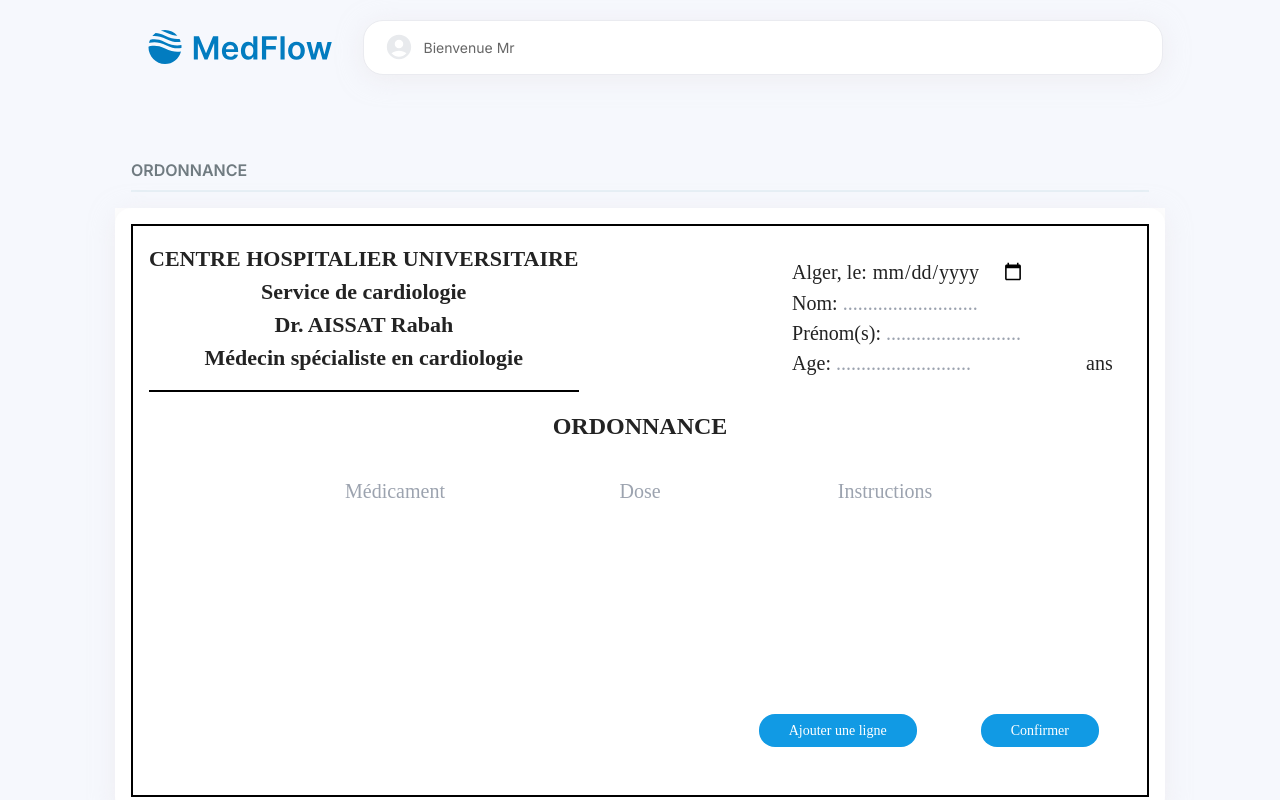
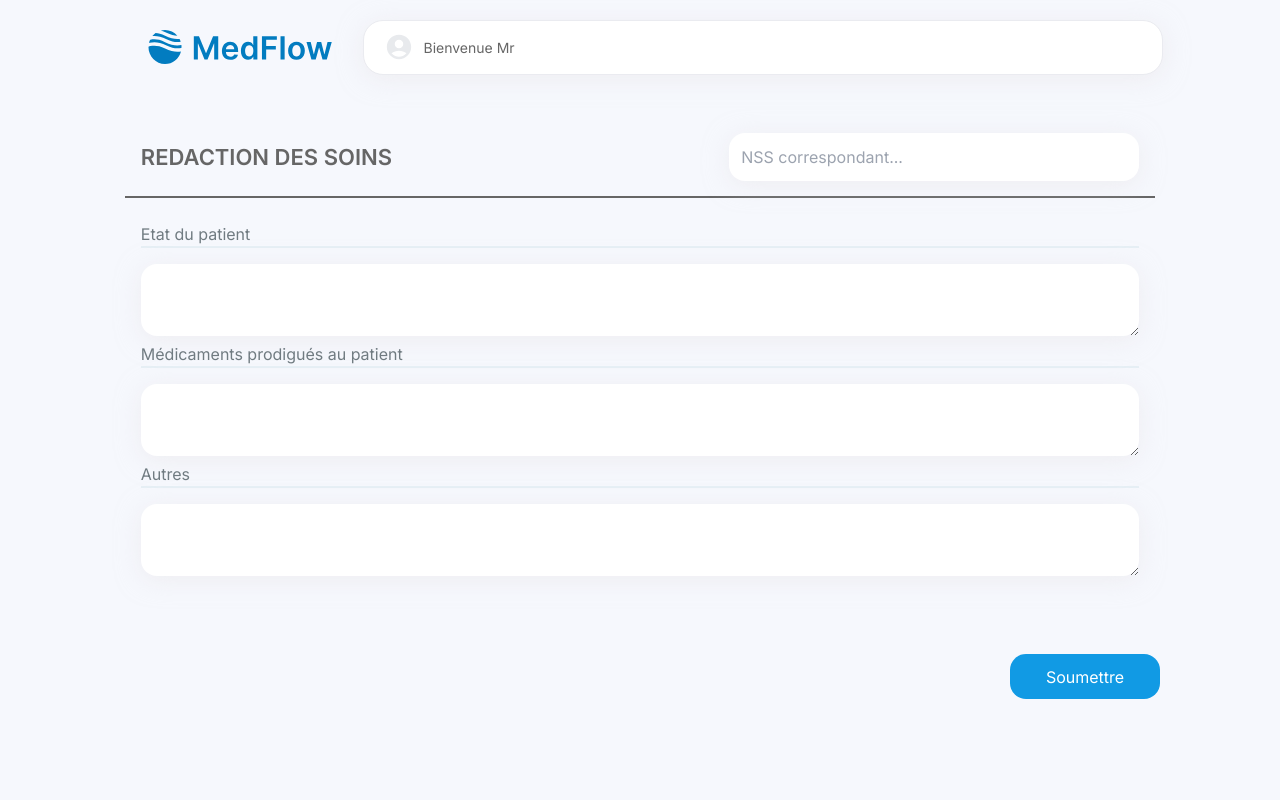
Before and after one commit to akaFatma/MedFlow, an Angular app in the folder frontend/: page /soin in a window 1280 px wide. Before the commit this address led to /consult. Shown: the top 800 px of the page. Built offline with nearby package versions, Linux system fonts and the light colour scheme.

Commit message:
infermier soin + consultations linked

```diff
--- a/frontend/src/app/app.routes.ts
+++ b/frontend/src/app/app.routes.ts
@@ -17,6 +17,7 @@ export const routes: Routes = [
       { path: 'login', component: LoginPageComponent },
       {path : 'test' , component : ConsulterDPIPovPatientComponent},
       {path : 'consult' , component : NouvelleConsultationComponent},
+      {path : 'soin' , component : InfermierLandingPageComponent},
   //  { path: 'unauthorized', component: UnauthorizedPageComponent },
   //   {
   //    path: 'medecin-landing',
@@ -30,6 +31,6 @@ export const routes: Routes = [
   //    canActivate: [RoleGuard],
   //    data: { roles: ['Médecin', 'Patient'] }
   //  },
-{ path: '**', redirectTo: 'consult', pathMatch: 'full' }
+{ path: '**', redirectTo: 'soin', pathMatch: 'full' }
   //{path : 'test' , component : InfermierLandingPageComponent}
  ];
--- a/frontend/src/app/components/ordonnance/ordonnance.component.html
+++ b/frontend/src/app/components/ordonnance/ordonnance.component.html
@@ -25,6 +25,10 @@
           Age:
           <input type="number" formControlName="age" placeholder="..........................." /> ans
         </p>
+        <p>
+          nss:
+          <input type="number" formControlName="nss" placeholder="..........................." />
+        </p>
       </div>
     </div>
     <div class="contenu">
--- /dev/null
+++ b/frontend/src/app/models/soins.models.ts
@@ -0,0 +1,6 @@
+ export interface Soins {
+    nss: string;
+    etatPatient: string;
+    medicaments: string;
+    autres?: string;
+  }
--- a/frontend/src/app/pages/infermier-landing-page/infermier-landing-page.component.html
+++ b/frontend/src/app/pages/infermier-landing-page/infermier-landing-page.component.html
@@ -1,19 +1,33 @@
-<div class="container">
-  <div class="header">
-    <img src="../../../assets/Logo.svg" alt="">
-    <app-bienvenu-component [userName]="userName"></app-bienvenu-component>
-  </div>
-  <div class="searchBar">
-    <h2>REDIGER SOINS</h2>
-    <app-search-bar
-    (search)="onSearch($event)"
-    ></app-search-bar>
-  </div>
+<form [formGroup]="patientCareForm" (ngSubmit)="onSubmit()">
+    <div class="container">
+        <div class="header">
+            <img src="../../../assets/Logo.svg" alt="Logo">
+            <app-bienvenu-component></app-bienvenu-component>
+        </div>
 
-    <app-infermier-table (openSoins)="openPopup($event)" [searchResults]="results"></app-infermier-table>
-    <div *ngIf="showPopup" class="popup-overlay">
-      <div class="popup">
-        <app-rediger-soins (closePopup)="closePopup()"></app-rediger-soins>
-      </div>
+        <div class="nss">
+            <h2>REDACTION DES SOINS</h2>
+            <input type="text" formControlName="nss" placeholder="NSS correspondant...">
+        </div>
+
+        <div class="soins">
+            <div class="Etat">
+                <h2>Etat du patient</h2>
+                <textarea formControlName="etatPatient"></textarea>
+            </div>
+
+            <div class="Medicaments">
+                <h2>Médicaments prodigués au patient</h2>
+                <textarea formControlName="medicaments"></textarea>
+            </div>
+
+            <div class="autres">
+                <h2>Autres</h2>
+                <textarea formControlName="autres"></textarea>
+            </div>
+        </div>
+        <div class="but">
+            <button type="submit" [disabled]="!patientCareForm.valid">Soumettre</button>
+        </div>
     </div>
-  </div>
+</form>
--- a/frontend/src/app/pages/infermier-landing-page/infermier-landing-page.component.scss
+++ b/frontend/src/app/pages/infermier-landing-page/infermier-landing-page.component.scss
@@ -1,58 +1,94 @@
-.container {
+.container{
   background-color: #F6F8FD;
   width: 100%;
-  overflow-x: hidden;
   min-height: 100vh;
   display: flex;
-  flex-flow: column;
-  margin: 0 auto;
-  gap: 1rem;
+  flex-direction: column;
+  align-items: center;
+  gap: 1.5rem;
+  padding-left: 5rem;
+  padding-right: 5rem;
+}
+.header{
+  display: flex;
+  justify-content: space-between;
+  align-items: center;
+  padding-left: 1rem;
+  padding-right: 1rem;
+}
+.nss{
+  display: flex;
+  justify-content: space-between;
+  align-items: center;
+  min-height: 80px;
+  width: 100%;
+  max-width: 92%;
+  padding-left: 1rem;
+  padding-right: 1rem;
+  border-bottom: 2px solid #666666;
+
+  h2{
+    font-family: 'Inter',sans-serif;
+    font-size: 22px;
+    color: #666666;
+    font-weight: 600;
   }
 
-.header {
+  input{
+    padding: 0.75rem;
+    border-radius: 16px;
+    min-width: 410px;
+    outline: none;
+    box-shadow: 0px 4px 24px rgba(231, 228, 232, 0.5);
+  };
+
+
+}
+.soins{
   display: flex;
-  align-items: center;
-  margin: 0 auto;
+  flex-direction: column;
+  max-width: 92%;
+  padding-left: 1rem;
+  padding-right: 1rem;
+  width: 100%;
+  margin-bottom: 3rem;
+
+
+  h2{
+    font-family: 'Inter',sans-serif;
+    color: #707B81;
+    font-size: 16px;
+    border-bottom: 2px solid #E6EFF5;
+
+  }
+  textarea{
+    padding: 0.75rem;
+    margin-top: 1rem;
+    border-radius: 16px;
+    outline: none;
+    width: 100%;
+    box-shadow: 0px 4px 24px rgba(231, 228, 232, 0.5);
   }
 
-.searchBar {
-  display: flex;
-  align-items: center;
-  margin: 0 auto;
-  justify-content: space-between;
-  min-width: 80%;
-  min-height: 100px;
-  border-bottom: 2px solid #66666627;
-
-  h2 {
-    color: #666666;
-    font-family: 'Inter', sans-serif;
-    font-weight: 600;
-    font-size: 24px;
 }
+.Etat .Medicaments .autres{
+  margin-bottom : 6rem;
+}
+.but{
+  min-width: 100%;
+  padding-right: 2.5rem;
+ text-align: right;
+ margin-bottom: 5rem;
 }
 
-.popup-overlay {
-  position: fixed;
-  top: 0;
-  left: 0;
-  width: 100%;
-  height: 100%;
-  background-color: rgba(0, 0, 0, 0.5);
-  display: flex;
-  justify-content: center;
-  align-items: center;
-  z-index: 1000;
-}
+button {
+  text-align: right;
+  background-color: #119ae4;
+  color : white;
+  min-width: 150px;
+  min-height: 45px;
+  text-align: center;
+  border-radius: 16px;
 
-.popup {
-  background-color: white;
-  border-radius: 16px;
-  box-shadow: 0 4px 8px rgba(0, 0, 0, 0.2);
-  min-width: 55%;
-  max-width: 600px;  /* Set a max-width to avoid stretching */
-  min-height: fit-content;
-  max-height: 80vh;  /* Set a max-height so it doesn’t fill the entire screen */
-  overflow-y: auto;  /* Enable scrolling if the content is too large */
 
 }
--- a/frontend/src/app/pages/infermier-landing-page/infermier-landing-page.component.ts
+++ b/frontend/src/app/pages/infermier-landing-page/infermier-landing-page.component.ts
@@ -1,6 +1,6 @@
 import { CommonModule } from '@angular/common';
 import { Component, OnInit } from '@angular/core';
-import { FormsModule } from '@angular/forms';
+import { FormsModule, ReactiveFormsModule, Validators, FormBuilder, FormGroup } from '@angular/forms';
 import { InfermierTableComponent } from '../../components/infermier-table/infermier-table.component';
 import { SoinsComponent } from '../../components/soins/soins.component';
 import { BienvenuComponentComponent } from '../../components/bienvenu-component/bienvenu-component.component';
@@ -9,6 +9,7 @@ import { SearchService   } from '../../services/search.services';
 import { PatientService } from '../../services/patient.services';
 import { AuthService } from '../../services/auth.service';
 import { Router } from '@angular/router';
+import { InfermierService } from '../../services/infermier.service';
 
 
 interface patient {
@@ -18,73 +19,57 @@ interface patient {
 }
 @Component({
   selector: 'app-infermier-landing-page',
-  imports: [CommonModule, InfermierTableComponent, SoinsComponent, BienvenuComponentComponent, SearchBarComponent],
+  imports: [CommonModule, BienvenuComponentComponent,FormsModule,ReactiveFormsModule],
   templateUrl: './infermier-landing-page.component.html',
   styleUrl: './infermier-landing-page.component.scss'
 })
 export class InfermierLandingPageComponent  implements OnInit{
 
-    showPopup: boolean = false;
-    selectedPatient: any = null; //data to pass to the soins component if needed
-    results: patient[] = [];
-    userName: string = '';
+  patientCareForm!: FormGroup;
 
   constructor(
-      private searchService: SearchService,
-      private patientService : PatientService,
-      private authService : AuthService,
-      private router : Router
-
+    private fb: FormBuilder,
+    private infermierService: InfermierService
   ) {}
 
-    ngOnInit(): void {
-      // Load all patients when component initializes
-      this.loadAllPatients();
-      // Get the username dynamically
-      this.userName = this.authService.getUserName();
+  ngOnInit() {
+    console.log('Initialisation du composant');
+    this.patientCareForm = this.fb.group({
+      nss: ['', Validators.required],
+      etatPatient: ['', Validators.required],
+      medicaments: ['', Validators.required],
+      autres: ['']
+    });
+    console.log('Formulaire initialisé:', this.patientCareForm);
   }
-    loadAllPatients(): void {
-      this.patientService.getConsultationHistory().subscribe({
-        next: (data) => {
-          this.results = data;
+
+
+
+  onSubmit() {
+    console.log('Soumission du formulaire déclenchée');
+    if (this.patientCareForm.valid) {
+      console.log('Soumission du formulaire déclenchée');
+      const formData = this.patientCareForm.getRawValue()
+      console.log('Données du formulaire récupérées:', formData);
+      const formattedData = {
+        nss: formData.nss,
+        etatPatient: formData.etatPatient,
+        medicaments: formData.medicaments,
+        etat: formData.etatPatient,
+        medicament: formData.medicaments,
+        autre: formData.autres,
+      };
+      console.log('Données formatées pour l\'API:', formattedData);
+      this.infermierService.submitSoins(formattedData)
+        .subscribe({
+          next: (response) => {
+            console.log('Soins enregistrés', response);
+            this.patientCareForm.reset();
           },
           error: (error) => {
-          console.error('Error fetching patients:', error);
-          this.results = [];
+            console.error('Erreur d\'enregistrement', error);
           }
         });
     }
-     onSearch(nss: number): void {
-      if (!nss) {
-        this.loadAllPatients(); //if search is cleared load patients again
-        return;
   }
-      this.searchService.searchByNSS(nss).subscribe({
-        next: (data: patient) => {
-          this.results = Array.isArray(data) ? data : [data];
-        },
-        error: (error) => {
-          console.error('Error fetching data:', error);
-          this.results = [];
 }
-      });
-
-  }
-
-  onConsulter(patient: patient): void {
-    this.router.navigate(['/dossier-patient', patient.nss]);
-  }
-
-
-   //to trigger the popup display
-   openPopup(patient: any): void {
-    this.selectedPatient = patient;
-    this.showPopup = true;
-  }
-  //close the popup
-  closePopup(): void {
-    this.showPopup = false;
-  }
-
-
-  }
--- a/frontend/src/app/pages/nouvelle-consultation/nouvelle-consultation.component.ts
+++ b/frontend/src/app/pages/nouvelle-consultation/nouvelle-consultation.component.ts
@@ -86,6 +86,7 @@ constructor(private fb: FormBuilder, private consultationService: ConsultationSe
       lastName: [{ value: '', disabled: false }, Validators.required],
       firstName: [{ value: '', disabled: false }, Validators.required],
       age: [{ value: '', disabled: false }, [Validators.required, Validators.min(0)]],
+      nss: [{ value: '', disabled: false }, [Validators.required, Validators.min(0)]],
       medications: this.fb.array([]),
     }),
     bilan: this.fb.array([]),
@@ -107,8 +108,8 @@ constructor(private fb: FormBuilder, private consultationService: ConsultationSe
       console.log('Form Data:', formData);
       const formattedData = {
         ordonnance: formData.ordonnance,
-        bilan: formData.bilan,
-        nss: 123456789012345,  // Le NSS du patient
+        bilan: formData.ordonnance.nss,
+        nss: formData.ordonnance.nss,  // Le NSS du patient (retester)
         resume: formData.resume,  // Le résumé de la consultation
         traitements: formData.ordonnance.medications.map((medication: any) => ({
           nom: medication.medication,  // Correspond au champ 'nom' dans le backend
```
Also changed, not shown: frontend/src/app/services/infermier.service.ts (+7 -20 lines), 1 other file (tests, documents, lock files or other folders). Lines whose indentation alone changed are shown as unchanged.
